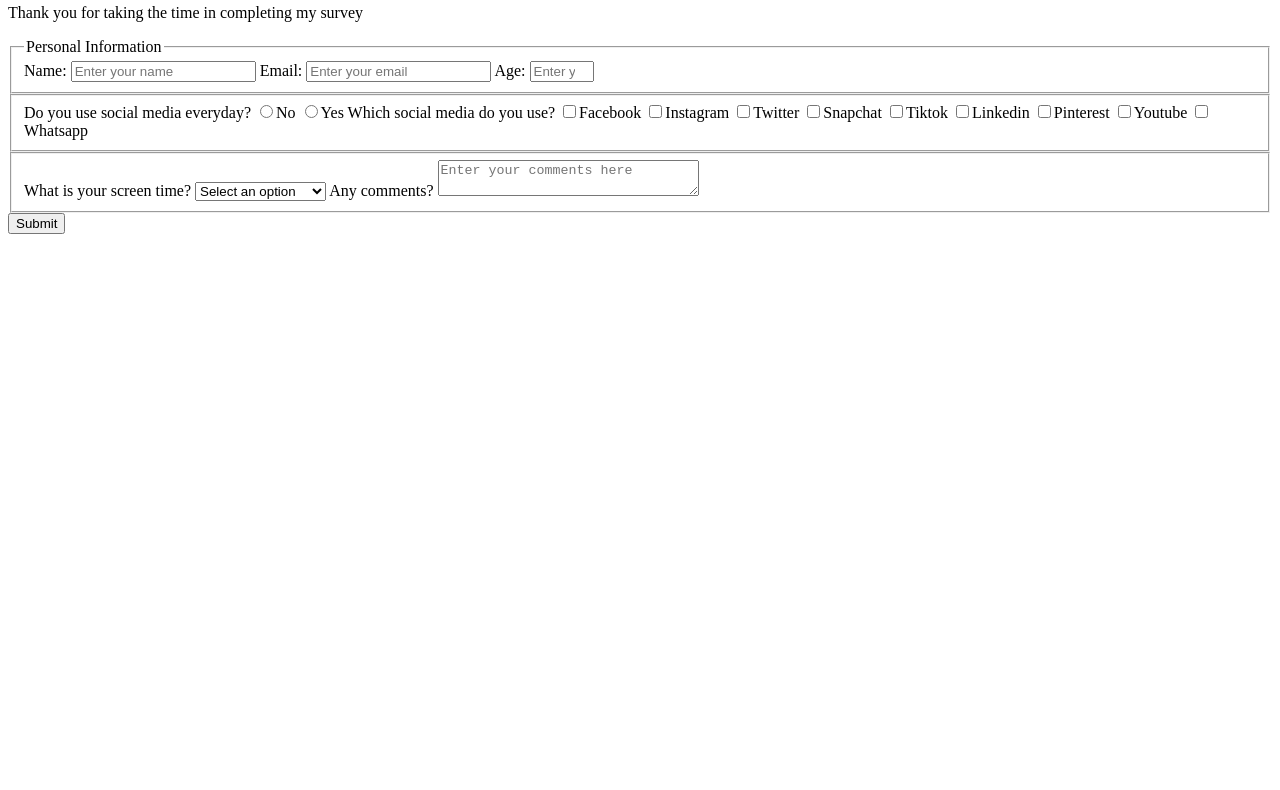
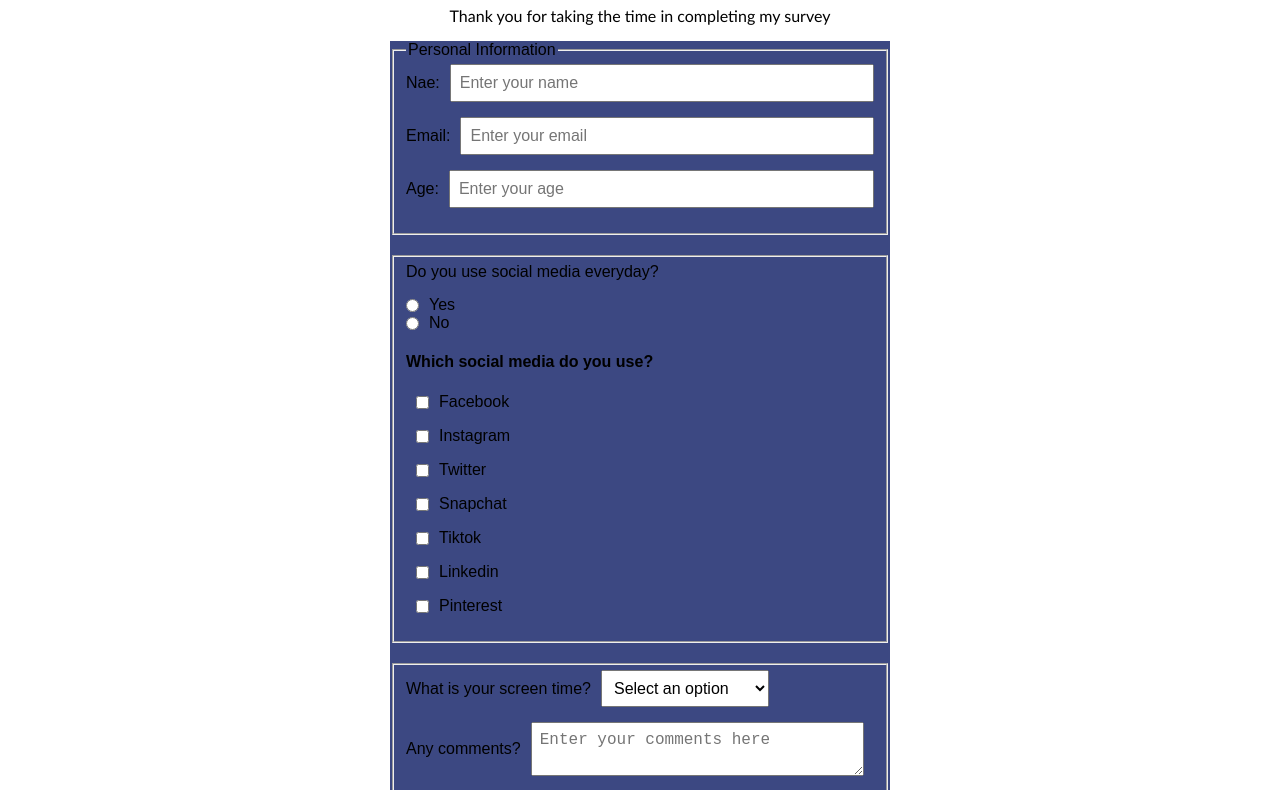
Before and after one commit to francoferrari02/responsive-web-design, a plain HTML site: page survey-form/index.html in a window 1280 px wide. Shown: the part 76-866 px from the top of the page. Before the commit the page ends 800 px from the top, so only its background shows below. Drawn offline with Linux system fonts and the light colour scheme.

Commit message:
style improved

```diff
--- a/survey-form/index.html
+++ b/survey-form/index.html
@@ -11,7 +11,7 @@
         <form id="survey-form" >
             <fieldset>
                 <legend>Personal Information</legend>
-                <label for="name" id="name-label"> Name:
+                <label for="name" id="name-label"> Nae:
                     <input type="text" id="name" name="name" placeholder="Enter your name" required>
                 </label>
                 <label for="email" id="email-label"> Email:
@@ -25,21 +25,49 @@
 
 
             <fieldset>
-                <label for="social-media-use" id="social-media-use-label">Do you use social media everyday?
-                    <input type="radio" id="social-media-use" value="No" name="social-media">No</button>
-                    <input type="radio" id="social-media-use" value="Yes" name="social-media">Yes</button>
+                <label for="social-media-use" id="social-media-use-label">Do you use social media everyday?</label>
+
+                    <label for="yes" class="inline" >
+                        <input class="inline" type="radio" id="yes" name="social-media-use" value="yes" required>
+                        Yes
+                    </label>
+
+                    <label for="no" class="inline" >
+                        <input type="radio" id="no" name="social-media-use" value="no" required class="inline" >
+                        No
+                    </label>
+
+
+                <h4>Which social media do you use?</h4>
+                <label for="facebook">
+                    <input type="checkbox" id="facebook" name="facebook" value="facebook">
+                    Facebook
                 </label>
-                <label for="social-media">Which social media do you use?
-                <input type="checkbox" id="social-media" name="social-media" value="facebook">Facebook
-                <input type="checkbox" id="social-media" name="social-media" value="instagram">Instagram
-                <input type="checkbox" id="social-media" name="social-media" value="twitter">Twitter
-                <input type="checkbox" id="social-media" name="social-media" value="snapchat">Snapchat
-                <input type="checkbox" id="social-media" name="social-media" value="tiktok">Tiktok
-                <input type="checkbox" id="social-media" name="social-media" value="linkedin">Linkedin
-                <input type="checkbox" id="social-media" name="social-media" value="pinterest">Pinterest
-                <input type="checkbox" id="social-media" name="social-media" value="youtube">Youtube
-                <input type="checkbox" id="social-media" name="social-media" value="whatsapp">Whatsapp
-            </label>
+                <label for="instagram">
+                    <input type="checkbox" id="instagram" name="instagram" value="instagram">
+                    Instagram
+                </label>
+                <label for="twitter">
+                    <input type="checkbox" id="twitter" name="twitter" value="twitter">
+                    Twitter
+                </label>
+                <label for="snapchat">
+                    <input type="checkbox" id="snapchat" name="snapchat" value="snapchat">
+                    Snapchat
+                </label>
+                <label for="tiktok">
+                    <input type="checkbox" id="tiktok" name="tiktok" value="tiktok">
+                    Tiktok
+                </label>
+                <label for="linkedin">
+                    <input type="checkbox" id="linkedin" name="linkedin" value="linkedin">
+                    Linkedin
+                </label>
+                <label for="pinterest">
+                    <input type="checkbox" id="pinterest" name="pinterest" value="pinterest">
+                    Pinterest
+                </label>
+
             </fieldset>
             <fieldset>
                 <label for="dropdown" id="dropdown-label"> What is your screen time?
--- a/survey-form/styles.css
+++ b/survey-form/styles.css
@@ -0,0 +1,79 @@
+/* General */
+body {
+    font-family: Arial, sans-serif;
+    margin: 20px;
+}
+
+h1 {
+    font-size: 2rem;
+}
+
+h1, p{
+    text-align: center;
+    font-family: Gill Sans
+}
+
+fieldset{
+    margin-bottom: 20px;
+}
+
+form {
+    max-width: 500px;
+    margin: 0 auto;
+    background-color: rgba(12, 27, 99, 0.8);
+}
+
+label {
+    display: flex;
+    align-items: center;
+    margin-bottom: 15px; /* Espacio entre labels */
+}
+
+input, select, textarea {
+    margin-left: 10px;
+    padding: 8px;
+    font-size: 1rem;
+}
+
+input[type="radio"], input[type="checkbox"] {
+    margin-right: 10px; /* Espacio entre cada radio/checkbox */
+    display: block;
+
+}
+
+/* Inputs de texto y número */
+input[type="text"], input[type="email"], input[type="number"] {
+    width: 100%; /* Asegura que los inputs ocupen el 100% del ancho disponible */
+}
+
+/* Botones de radio */
+label[for="social-media-use"] {
+    display: flex;
+    gap: 10px;
+}
+
+/* Checkboxes */
+label[for="social-media"] {
+    display: inline-table;
+    flex-wrap: wrap;
+    gap: 15px;
+}
+
+/* Botón de submit */
+button[type="submit"] {
+    padding: 10px 20px;
+    background-color: #4CAF50;
+    color: white;
+    border: none;
+    cursor: pointer;
+}
+
+button[type="submit"]:hover {
+    background-color: #45a049;
+}
+
+.inline {
+    width: unset;
+    margin: 0 0.5em 0 0;
+    vertical-align: middle;
+  }
```
